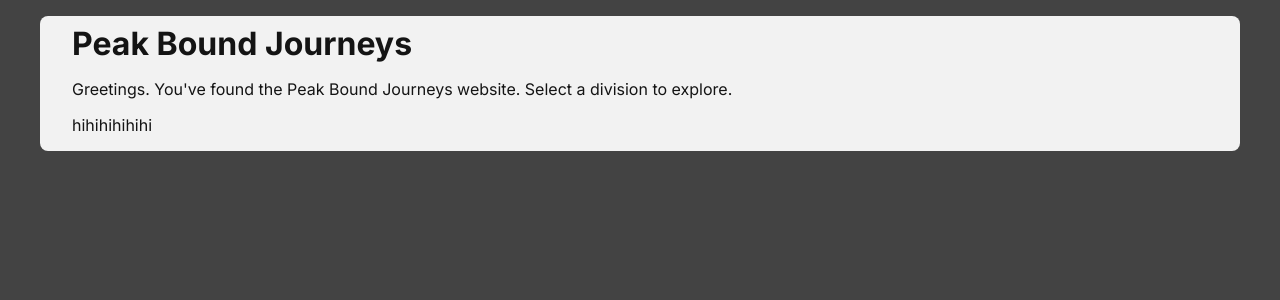
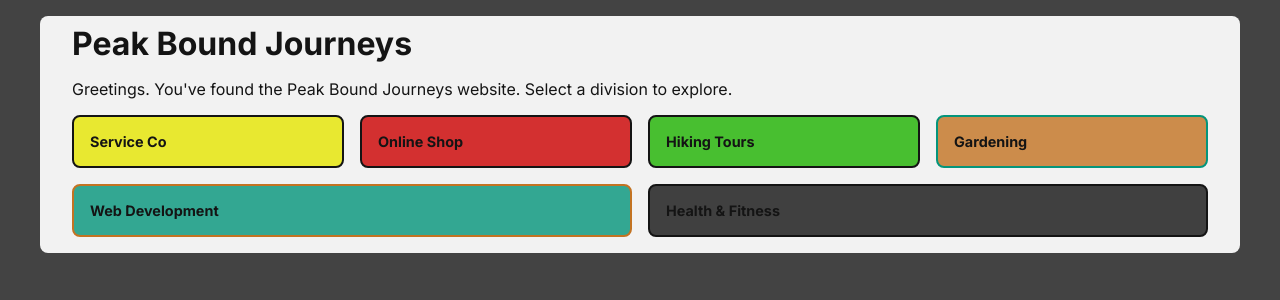
Before and after one commit to jake-the-cake/nextjs-peakboundjourneys, a Next.js app: page / in a window 1280 px wide. Shown: the top 300 px of the page. Built offline with nearby package versions, Linux system fonts and the light colour scheme.

Commit message:
show the buttons

```diff
--- a/app/_components/SmallCard.tsx
+++ b/app/_components/SmallCard.tsx
@@ -12,9 +12,8 @@ function goToPage(pathname: string): void {
 }
 
 export function SmallCard({ label, href, color }: SmallCardProps) {
-	// color = ' ' + (color ? color : 'error')
-	// return (
-		// <div className={'min-w-250 btn f-1 p-4 br-2 pointer' + color } onClick={ () => goToPage(href) }>{ label }</div>
-	// )
-	return <>hi</>
+	color = ' ' + (color ? color : 'error')
+	return (
+		<div className={'min-w-250 btn f-1 p-4 br-2 pointer' + color } onClick={ () => goToPage(href) }>{ label }</div>
+	)
 }
```
